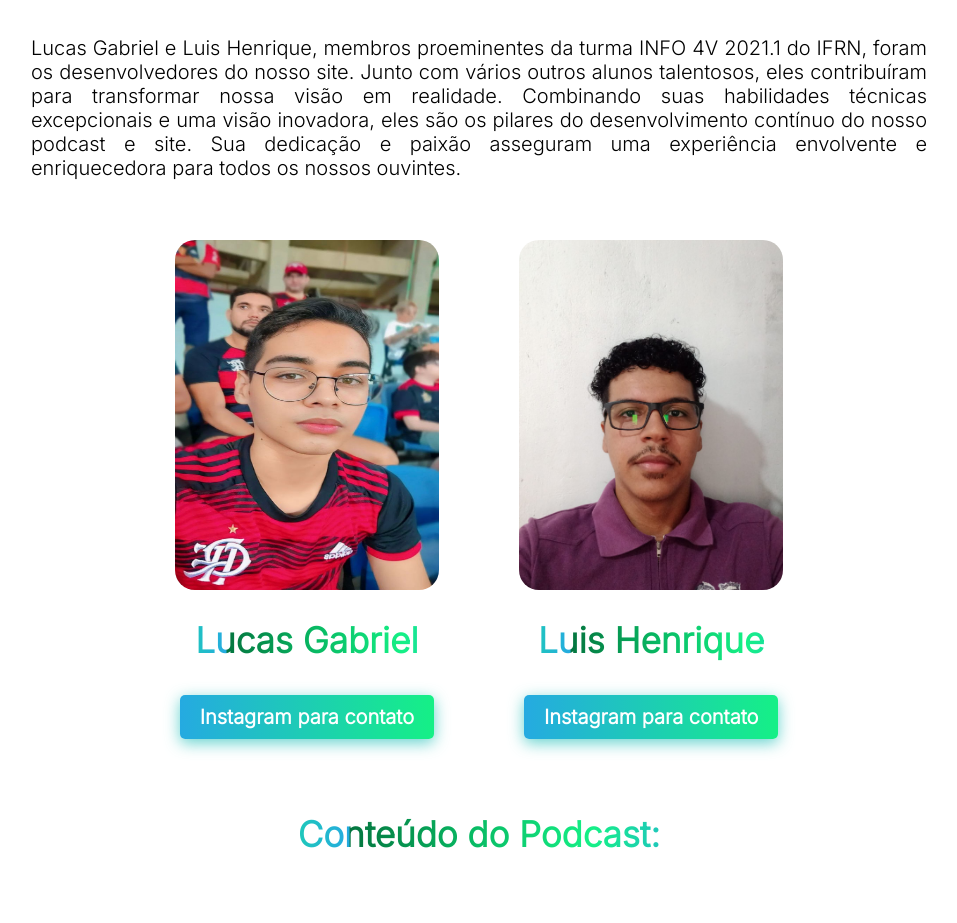
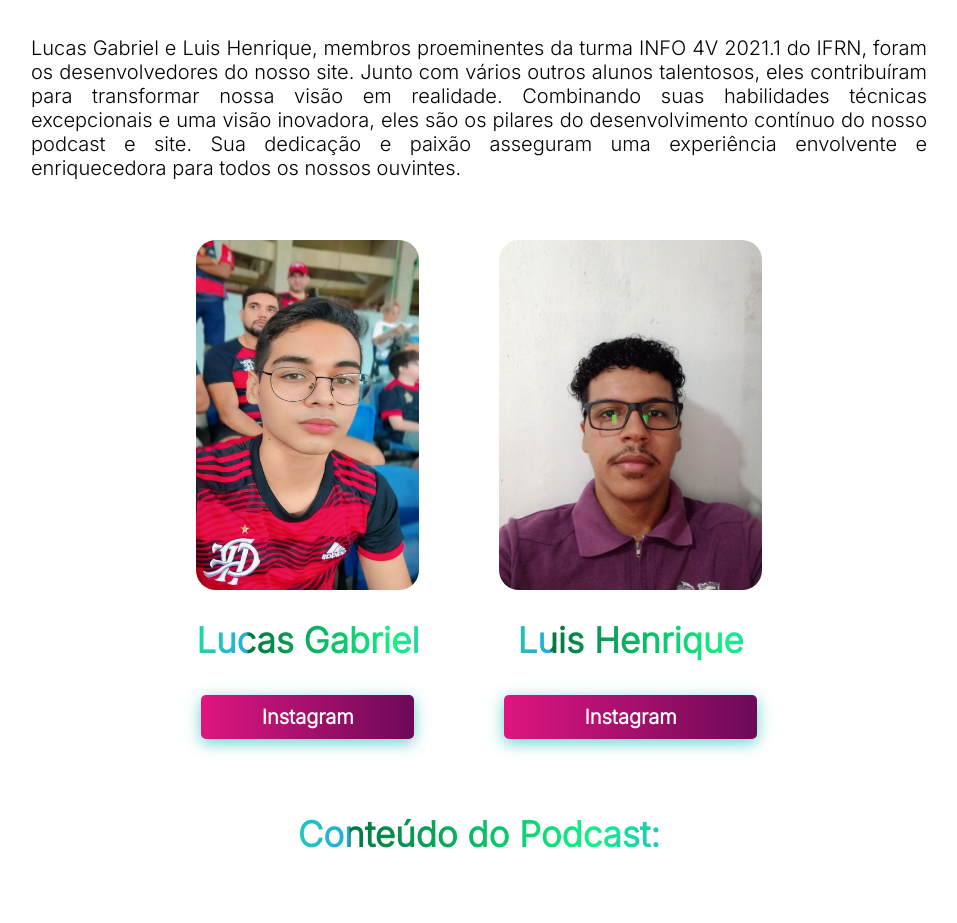
Before and after one commit to ProdigyCoderMendes/Projeto-RPP-IFRN-Extensao-Podcast-Informatizando, a PHP site: page /sobre-nos.html in a window 1280 px wide. Shown: the part 1452-2375 px from the top of the page, without its empty margins (161-1118 px from the left). Run offline with PHP 8.4, Linux system fonts and the light colour scheme.

Commit message:
alterando cores do botão do instagram

```diff
--- a/css/sobre-nos.css
+++ b/css/sobre-nos.css
@@ -119,7 +119,33 @@
   transition: all 0.4s ease-in-out;
 }
 
-.button, .aluno a {
+.aluno a {
+  display: inline-block;
+  margin: 5px;
+  background-image: linear-gradient(
+    to right,
+    #df1580,
+    #6c0a57,
+    #4205a5,
+    #74057c
+  );
+  box-shadow: 0 4px 15px 0 rgba(49, 196, 190, 0.75);
+  color: rgb(255, 255, 255);
+  padding: 10px 20px;
+  text-decoration: none;
+  font-size: 20px;
+  border-radius: 5px;
+  font-weight: 600;
+  cursor: pointer;
+  text-align: center;
+  border: none;
+  background-size: 300% 100%;
+  -o-transition: all 0.4s ease-in-out;
+  -webkit-transition: all 0.4s ease-in-out;
+  transition: all 0.4s ease-in-out;
+}
+
+.button{
   display: inline-block;
   margin: 5px;
   background-image: linear-gradient(
--- a/sobre-nos.html
+++ b/sobre-nos.html
@@ -63,12 +63,12 @@
           <div class="aluno">
         <img src="img/gabriel.jpg" alt="gabriel foto">
         <h2>Lucas Gabriel</h2>
-        <a href="http://instagram.com/gabmndzz/" target="_blank">Instagram para contato</a>
+        <a href="http://instagram.com/gabmndzz/" target="_blank">Instagram</a>
       </div>
       <div class="aluno">
         <img src="img/luis.jpg" alt="">
         <h2>Luis Henrique</h2>
-        <a href="http://" target="_blank">Instagram para contato</a>
+        <a href="http://" target="_blank">Instagram</a>
       </div>
       </div>
     </section>
```
